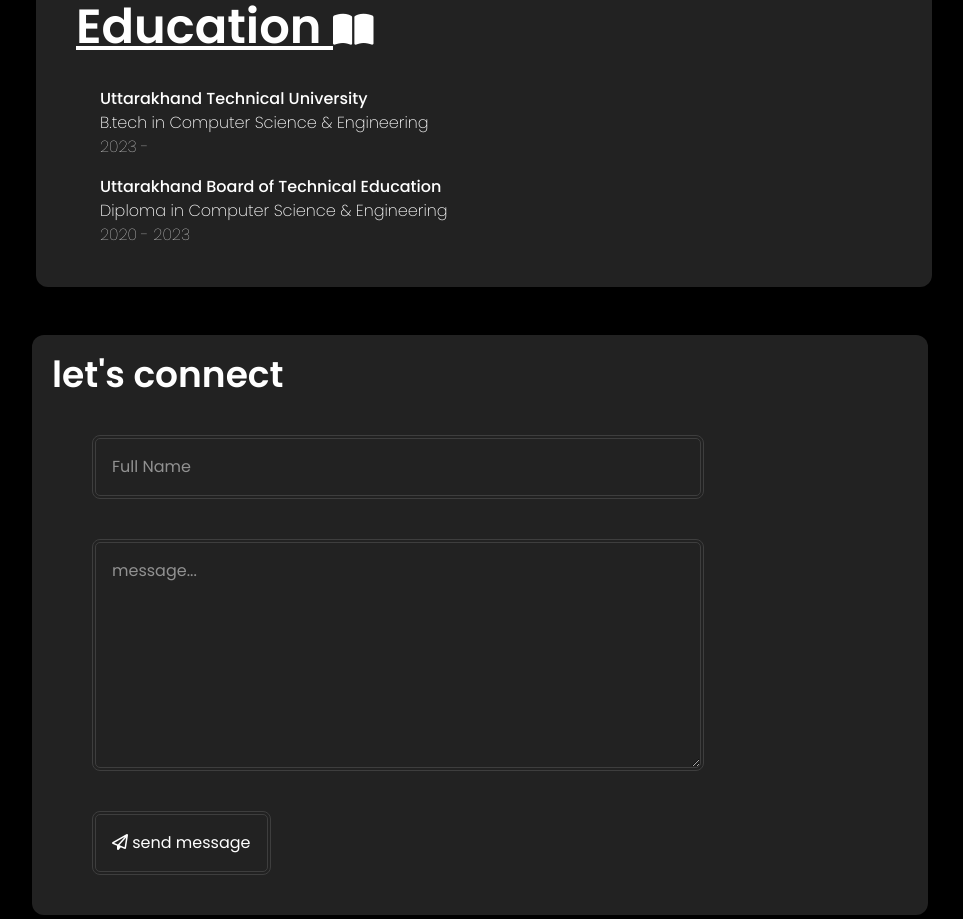
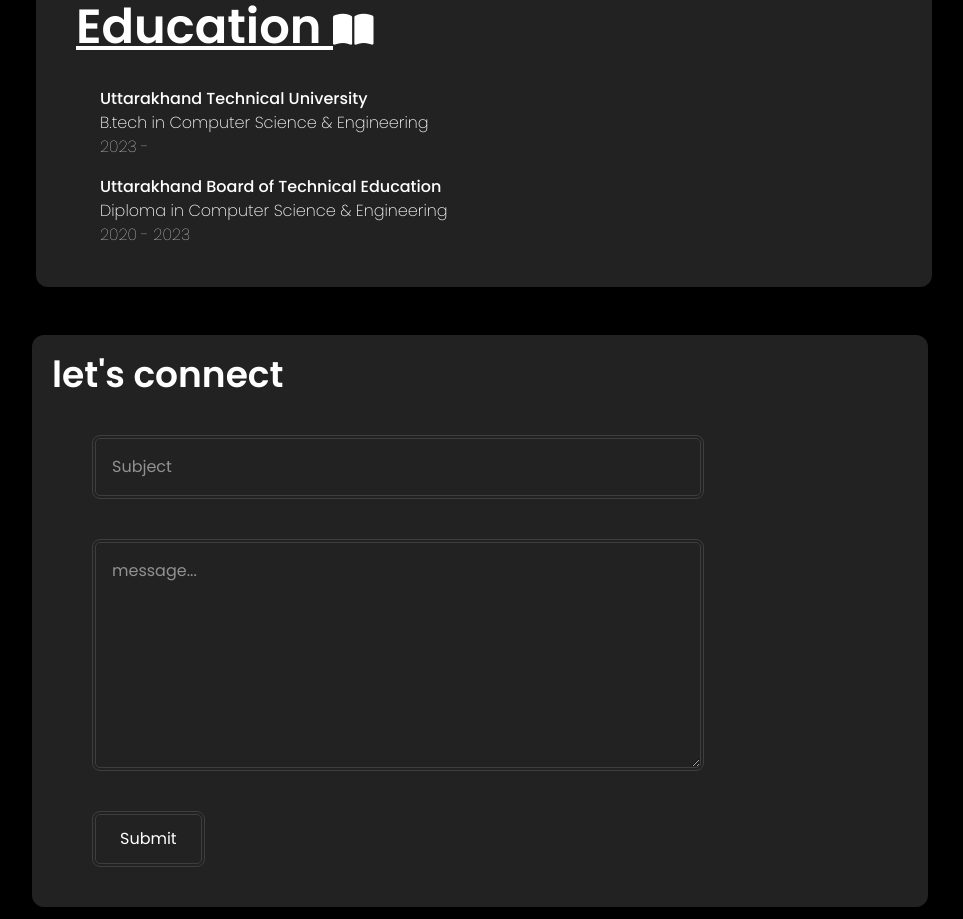
Before and after one commit to Satyal01/portfolio, a plain HTML site: page index.html in a window 1280 px wide. Shown: the part 979-1898 px from the top of the page, without its empty margins (156-1119 px from the left). Drawn offline with nearby package versions, Linux system fonts and the light colour scheme.

Commit message:
email body whitespace reaced by + issue sloved

```diff
--- a/index.html
+++ b/index.html
@@ -134,29 +134,33 @@
         class="connect-section bg-[#222222] font-[Poppins] text-white w-4xl h-auto mx-auto rounded-xl p-5 pb-10"
       >
         <p class="text-4xl font-semibold">let's connect</p>
+        <form action="mailto:ankitsatyal6@gmail.com" method="post" enctype="text/plain" class="form">
+
           <div
           class="flex flex-col justify-center items-start gap-10 pl-10 pt-10"
           >
           <input
           type="text"
-            name="fname "
-            placeholder="Full Name"
+          name="subject"
+          placeholder="Subject"
           id="fname"
           class="w-3/4 border-4 border-double border-[#3e3e3e] rounded-lg p-4"
           />
           <textarea
-            name="message"
+          name="body"
           id="message"
           placeholder="message..."
           rows="8"
           class="w-3/4 border-4 border-double border-[#3e3e3e] rounded-lg p-4"
           ></textarea>
-          <a
+          <!-- <a
           href="mailto:ankitsatyal6@gmail.com"
           class="border-4 border-[#3e3e3e] border-double p-4 rounded-lg"
           ><i class="fa-regular fa-paper-plane"></i> send message</a
-          >
+          > -->
+          <button class="border-4 border-[#3e3e3e] border-double p-3 px-6 rounded-lg" type="submit">Submit</button>
         </div>
+      </form>
       </div>
     </section>
     <script src="https://cdn.jsdelivr.net/npm/gsap@3.12.7/dist/gsap.min.js"></script>
--- a/index.js
+++ b/index.js
@@ -108,3 +108,18 @@
 
     }
 })
+
+// mail to  whitespace begin replace by + solution
+const email = document.querySelector(".form")
+
+console.log(email);
+
+email.addEventListener("submit",function(e){
+    e.preventDefault();
+    console.log(this);
+    const subject = encodeURIComponent(this.subject.value);
+    const body= encodeURIComponent(this.body.value);
+
+    const mailtoLink = `mailto:ankitsatyal6@gmail.com?subject=${subject}&body=${body}`;
+    window.location.href = mailtoLink;
+});
```
Lines whose indentation alone changed are shown as unchanged.
